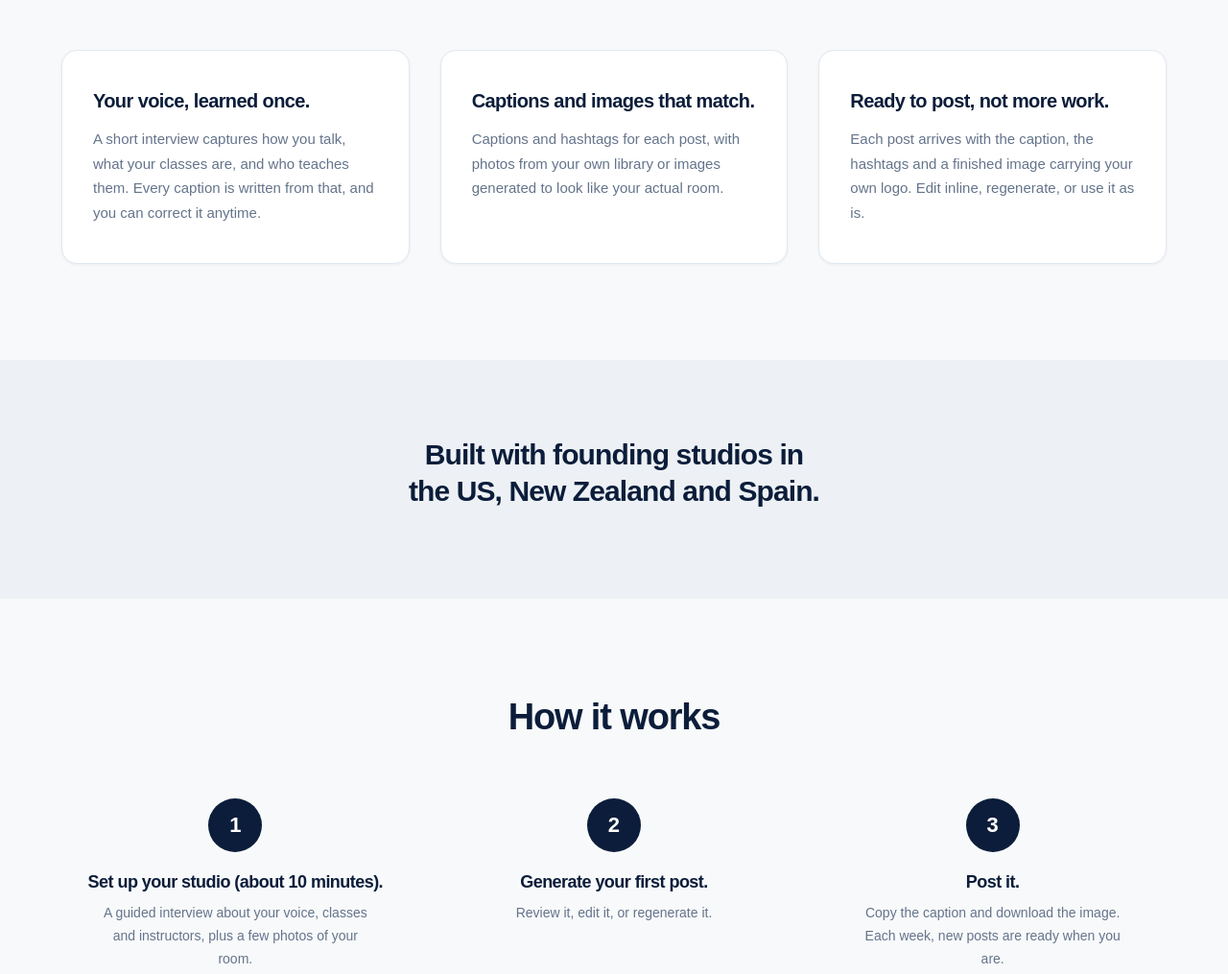
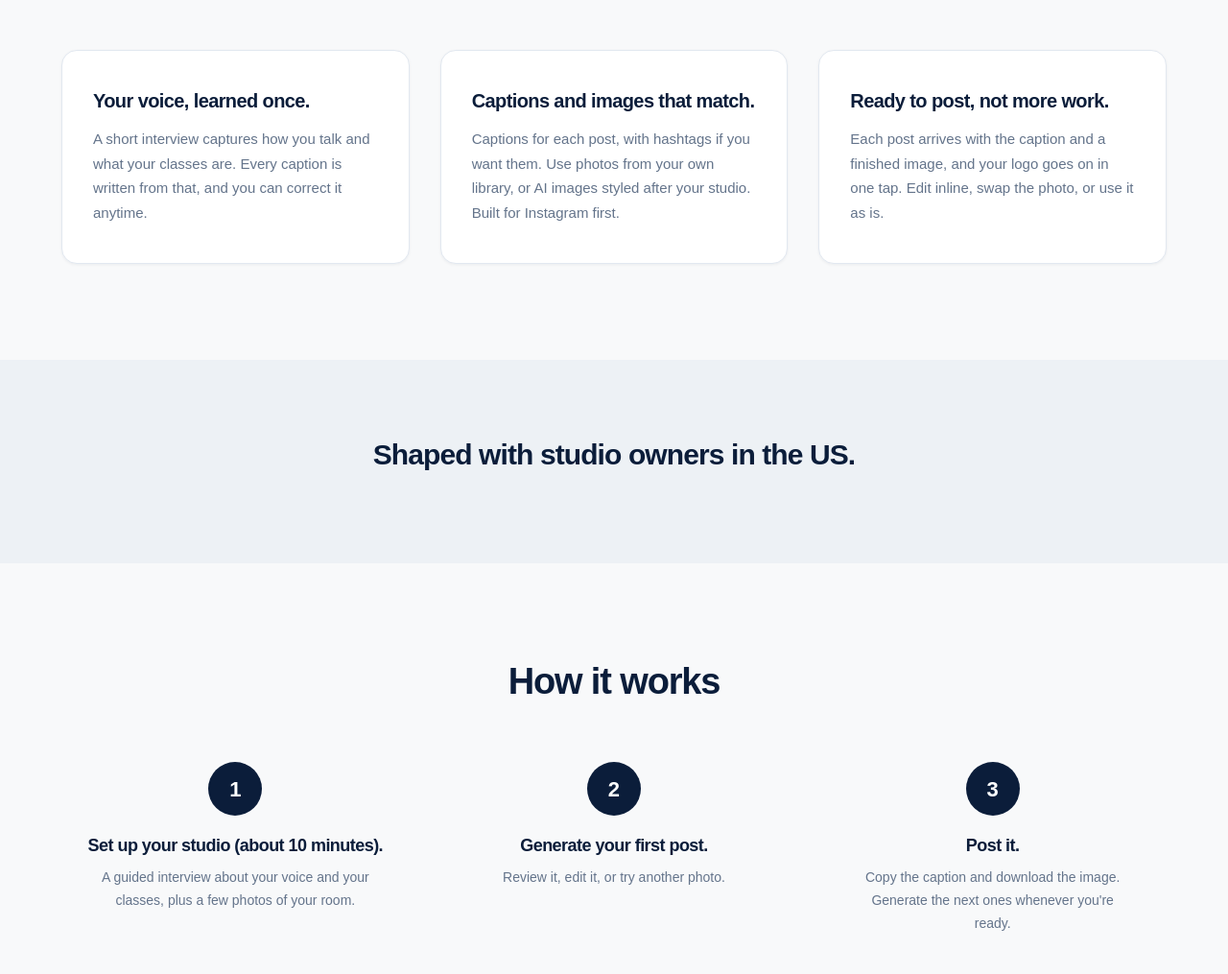
Before and after one commit to admin625/fiorsaoirse-website, a plain HTML site: page fca/index.html in a window 1280 px wide. Shown: the part 1560-2575 px from the top of the page at 96% size. Drawn offline with Linux system fonts and the light colour scheme; a web font is replaced by a local one.

Commit message:
copy(fca): true wording where the live-product check failed the doc (no weekly automation, hashtags opt-in, logo one tap, Instagram-first, US-only evidence, instructors not used)
Co-Authored-By: Claude Opus 5.5 <noreply@anthropic.com>

```diff
--- a/fca/index.html
+++ b/fca/index.html
@@ -392,7 +392,7 @@
       <img class="hero-logo" src="/assets/logo.png" alt="Fior Saoirse Logo">
       <div class="hero-tagline">FCA Studio</div>
       <h1>Social posts that sound like your studio, not like AI.</h1>
-      <p>Tell FCA about your studio once: your voice, your classes, your instructors, your room. Every week it writes on-brand captions and images you can post in minutes. Built for boutique studios, not generic fitness content.</p>
+      <p>Tell FCA about your studio once: your voice, your classes, your instructors, your room. Whenever you're ready, it writes on-brand captions and images you can post in minutes. Built for boutique studios, not generic fitness content.</p>
       <a href="/start" class="btn btn-accent">Start 5-day free trial <span>&rarr;</span></a>
       <p class="hero-cta-supporting">$299/mo founding rate &mdash; locked while you stay subscribed</p>
     </div>
@@ -422,15 +422,15 @@
       <div class="what-grid">
         <article class="feature-card fade-in">
           <h3>Your voice, learned once.</h3>
-          <p>A short interview captures how you talk, what your classes are, and who teaches them. Every caption is written from that, and you can correct it anytime.</p>
+          <p>A short interview captures how you talk and what your classes are. Every caption is written from that, and you can correct it anytime.</p>
         </article>
         <article class="feature-card fade-in">
           <h3>Captions and images that match.</h3>
-          <p>Captions and hashtags for each post, with photos from your own library or images generated to look like your actual room.</p>
+          <p>Captions for each post, with hashtags if you want them. Use photos from your own library, or AI images styled after your studio. Built for Instagram first.</p>
         </article>
         <article class="feature-card fade-in">
           <h3>Ready to post, not more work.</h3>
-          <p>Each post arrives with the caption, the hashtags and a finished image carrying your own logo. Edit inline, regenerate, or use it as is.</p>
+          <p>Each post arrives with the caption and a finished image, and your logo goes on in one tap. Edit inline, swap the photo, or use it as is.</p>
         </article>
       </div>
     </div>
@@ -440,7 +440,7 @@
   <section class="social-proof" id="social-proof">
     <div class="container">
       <div class="social-proof-content fade-in">
-        <h2>Built with founding studios in the US, New Zealand and Spain.</h2>
+        <h2>Shaped with studio owners in the US.</h2>
         <div id="loom-slot"><!-- TODO: Katie Loom v2 embed pending --></div>
       </div>
     </div>
@@ -456,17 +456,17 @@
         <div class="step fade-in">
           <div class="step-number">1</div>
           <h3>Set up your studio (about 10 minutes).</h3>
-          <p>A guided interview about your voice, classes and instructors, plus a few photos of your room.</p>
+          <p>A guided interview about your voice and your classes, plus a few photos of your room.</p>
         </div>
         <div class="step fade-in">
           <div class="step-number">2</div>
           <h3>Generate your first post.</h3>
-          <p>Review it, edit it, or regenerate it.</p>
+          <p>Review it, edit it, or try another photo.</p>
         </div>
         <div class="step fade-in">
           <div class="step-number">3</div>
           <h3>Post it.</h3>
-          <p>Copy the caption and download the image. Each week, new posts are ready when you are.</p>
+          <p>Copy the caption and download the image. Generate the next ones whenever you're ready.</p>
         </div>
       </div>
     </div>
@@ -501,7 +501,7 @@
         </details>
         <details class="faq-item fade-in">
           <summary>How is this different from just using ChatGPT?</summary>
-          <div class="faq-answer">ChatGPT starts from zero every time. FCA remembers your voice, your classes and your instructors, writes from them every week, and makes images that match your actual studio.</div>
+          <div class="faq-answer">ChatGPT starts from zero every time. FCA remembers your voice and your classes, writes from them every time, and makes images styled after your actual studio.</div>
         </details>
         <details class="faq-item fade-in">
           <summary>What can I do during the 5-day trial?</summary>
```
